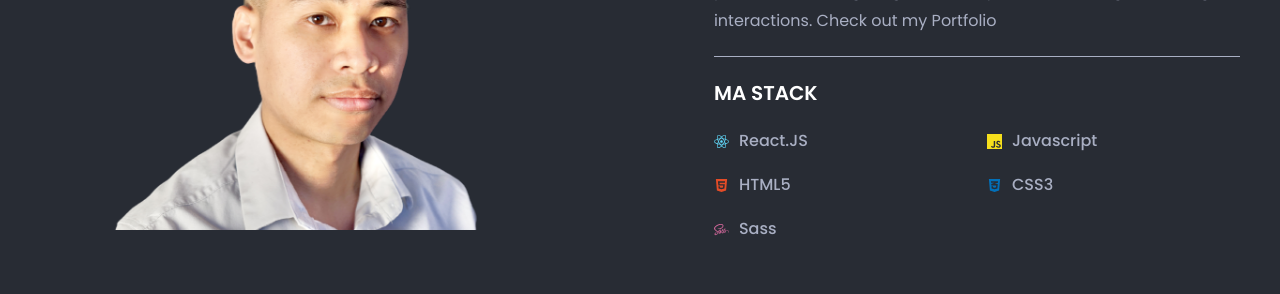
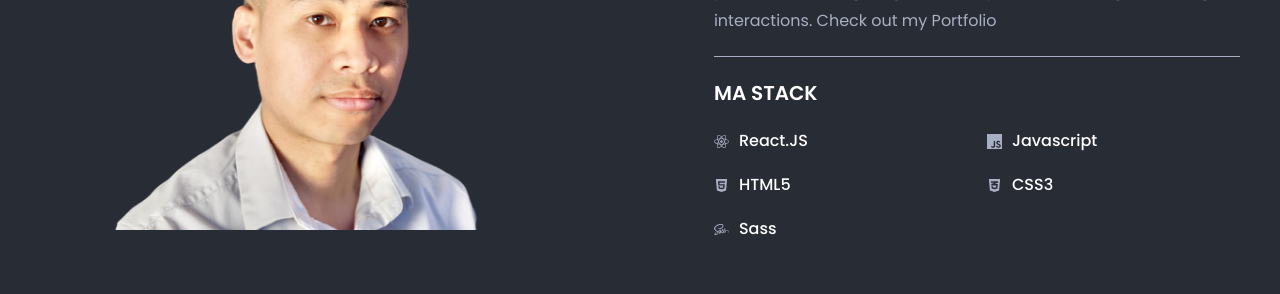
Before and after one commit to prasouk-ph/portfolio, a React (Create React App) app: page / in a window 1280 px wide. Shown: the part 1320-1614 px from the top of the page. Built offline with nearby package versions, Linux system fonts and the light colour scheme.

Commit message:
Change stack color

```diff
--- a/src/assets/scss/main/_style.scss
+++ b/src/assets/scss/main/_style.scss
@@ -1056,7 +1056,7 @@ body.dark .loader_line:after {
   padding-left: 20px;
 }
 .beny_tm_about .list ul li p {
-  // color: #0f172a;
+  color: white;
   font-size: 16px;
   font-weight: 500;
   display: flex;
@@ -1065,21 +1065,6 @@ body.dark .loader_line:after {
 .beny_tm_about .list ul li p span {
   color: #6e6e6e;
   font-weight: 400;
-}
-body.dark .beny_tm_about .list ul li p .react-icon {
-  color: #61D9FA;
-}
-body.dark .beny_tm_about .list ul li p .js-icon {
-  color: #F6DF1C;
-}
-body.dark .beny_tm_about .list ul li p .html-icon {
-  color: #E44C27;
-}
-body.dark .beny_tm_about .list ul li p .css-icon {
-  color: #0270B9;
-}
-body.dark .beny_tm_about .list ul li p .sass-icon {
-  color: #CD6698;
 }
 .about_social {
   margin-top: 20px;
```
